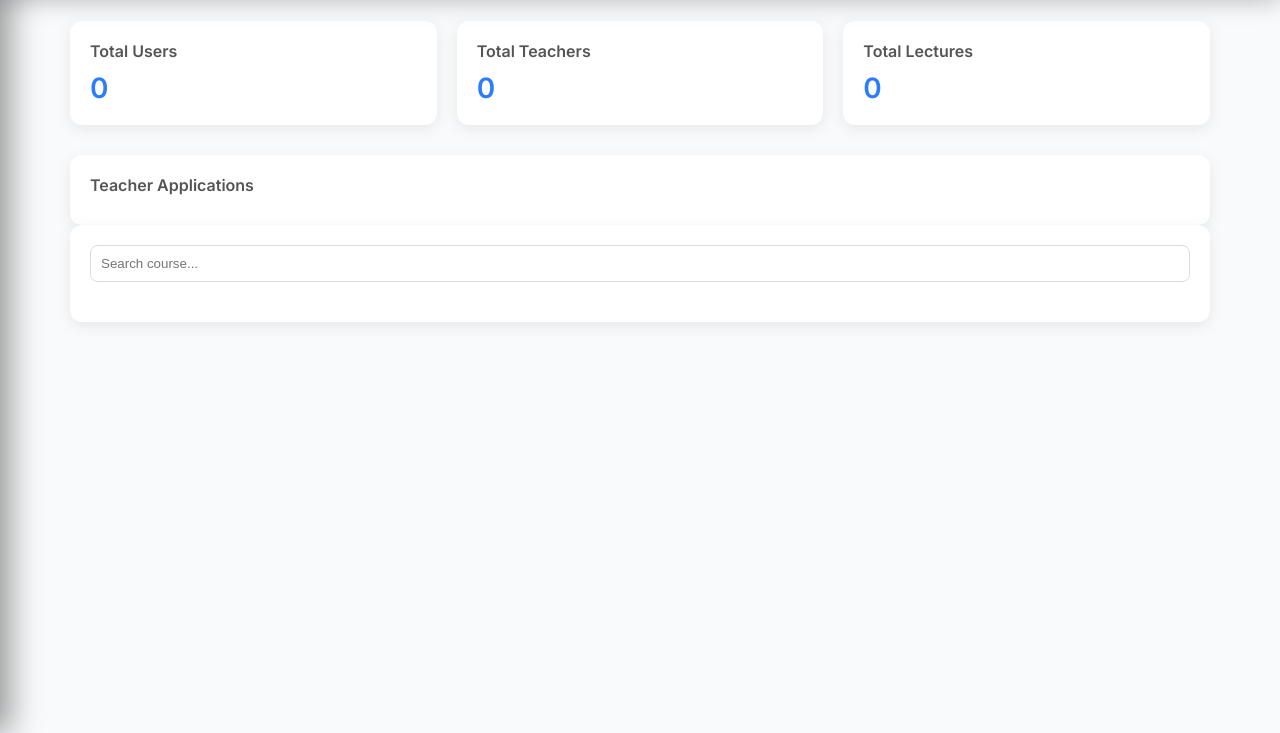
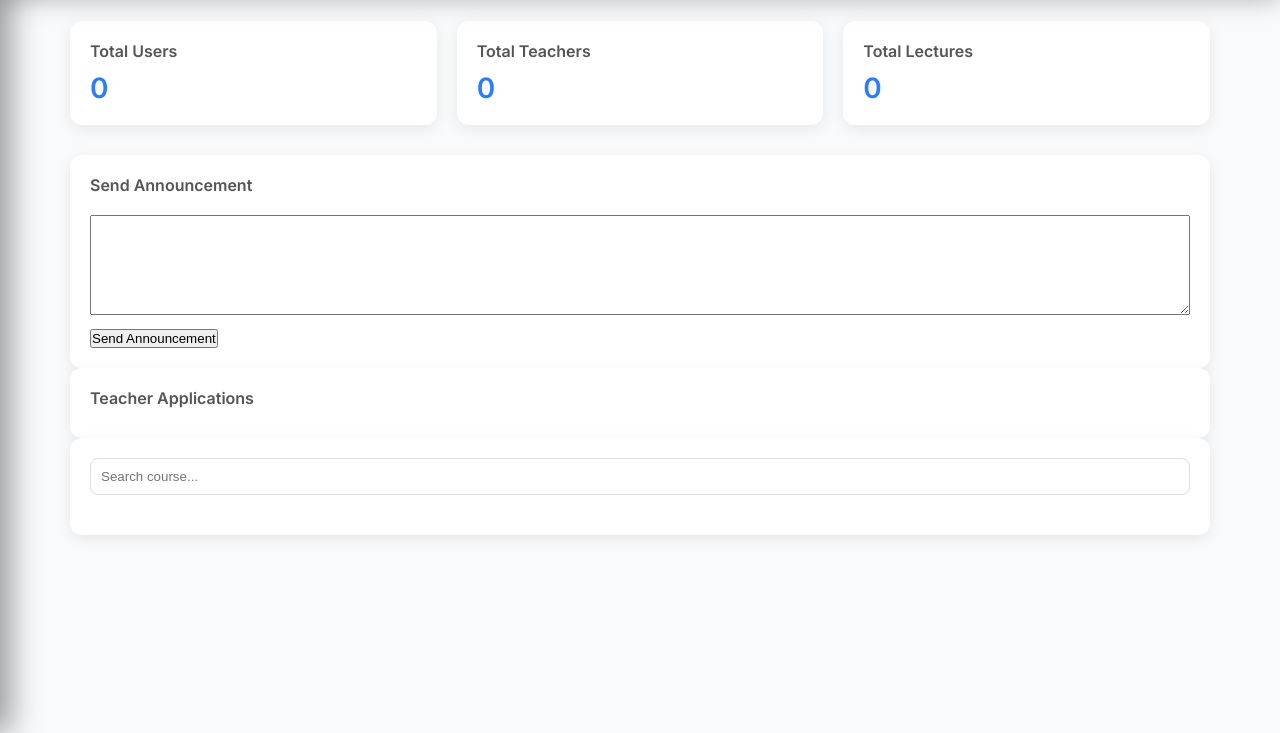
Before and after one commit to Lumthrong/smart-tutoring-system, a website with bundled scripts: page public/admin.html in a window 1280 px wide. Shown: the part 67-800 px from the top of the page. Built offline with nearby package versions, Linux system fonts and the light colour scheme; no server answers.

Commit message:
Add files via upload

```diff
--- a/public/admin.html
+++ b/public/admin.html
@@ -124,6 +124,22 @@ notifications
       <h2 id="totalLectures">0</h2>
     </div>
   </div>
+
+  <!-- 📢 ANNOUNCEMENT PANEL -->
+<div class="card">
+  <h3>Send Announcement</h3>
+
+  <textarea
+    id="announceArea"
+    placeholder="Write announcement for all users..."
+    style="width:100%; min-height:100px; padding:10px; margin-top:10px;">
+  </textarea>
+
+  <button id="sendAnnounceBtn" style="margin-top:10px;">
+    Send Announcement
+  </button>
+</div>
+
 <div class="card">
   <h3>Teacher Applications</h3>
   <div id="teacherApplications"></div>
```
